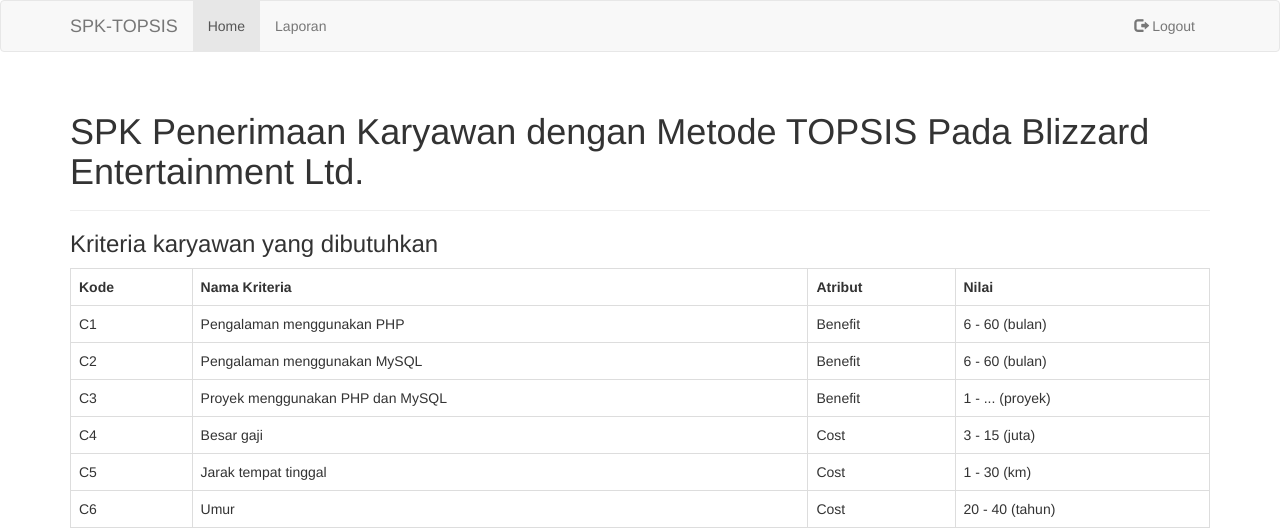
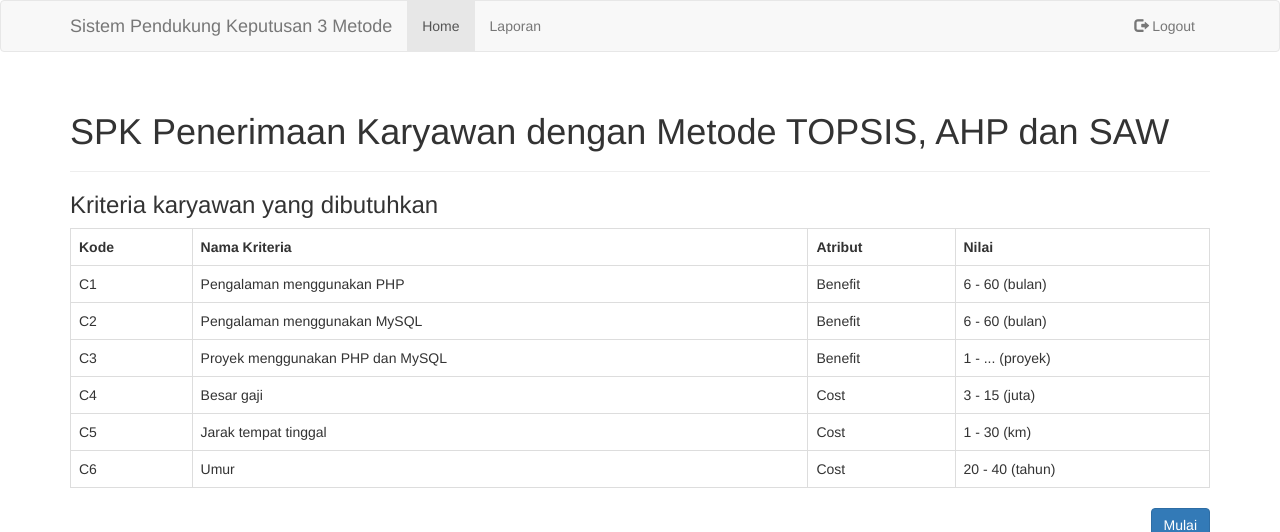
Before and after one commit to dylansanjaya/Sistem-Pendukung-Keputusan-Decision-Support-System-Dengan-3-Metode-TOPSIS-SAW-dan-WP, a PHP site: page / in a window 1280 px wide. Shown: the top 532 px of the page. Run offline with PHP 8.4, Linux system fonts and the light colour scheme; a user stored in the database is signed in.

Commit message:
Update Title

```diff
--- a/includes/header.php
+++ b/includes/header.php
@@ -31,7 +31,7 @@
                     <span class="icon-bar"></span>
                     <span class="icon-bar"></span>
                 </button>
-                <a class="navbar-brand" href="#">SPK-TOPSIS</a>
+                <a class="navbar-brand" href="#">Sistem Pendukung Keputusan 3 Metode</a>
             </div>
 
             <div class="collapse navbar-collapse" id="bs-example-navbar-collapse-1">
--- a/index.php
+++ b/index.php
@@ -11,7 +11,7 @@ include './includes/header.php';
 
 <div class="col-md-12">
     <div class="page-header">
-        <h1>SPK Penerimaan Karyawan dengan Metode TOPSIS Pada Blizzard Entertainment Ltd.</h1>
+        <h1>SPK Penerimaan Karyawan dengan Metode TOPSIS, AHP dan SAW</h1>
     </div>
     <h3>Kriteria karyawan yang dibutuhkan</h3>
     <table class="table table-bordered">
```
